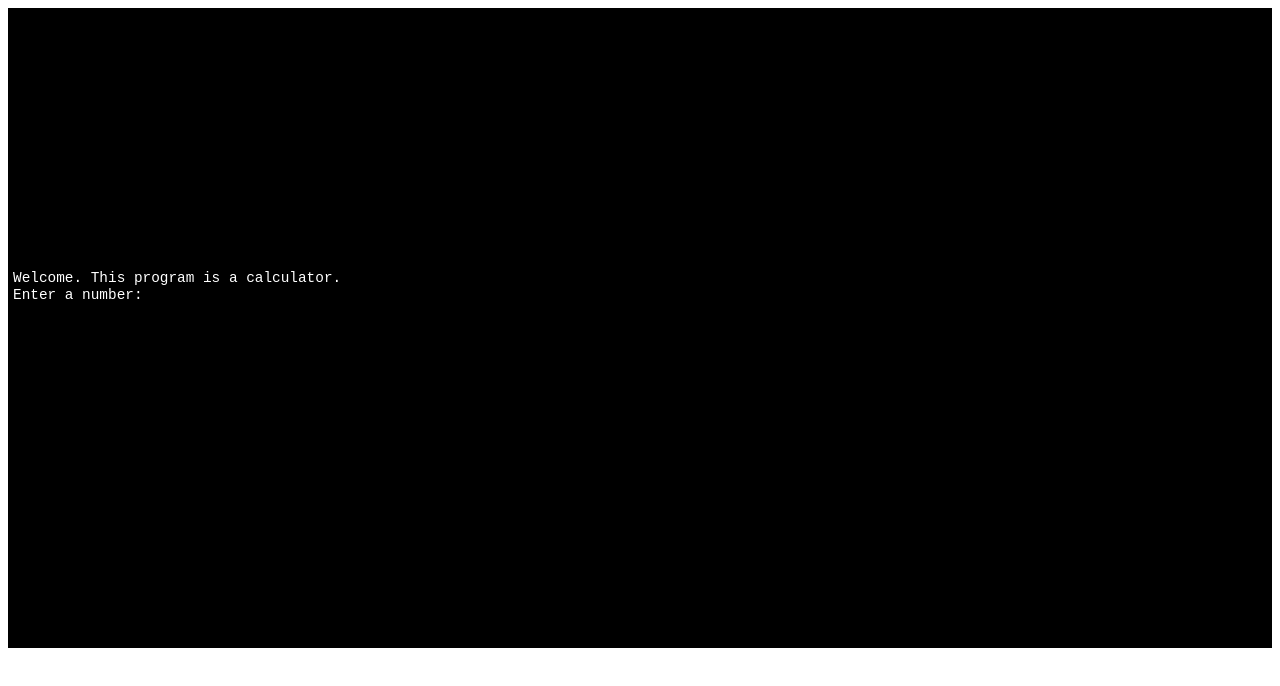
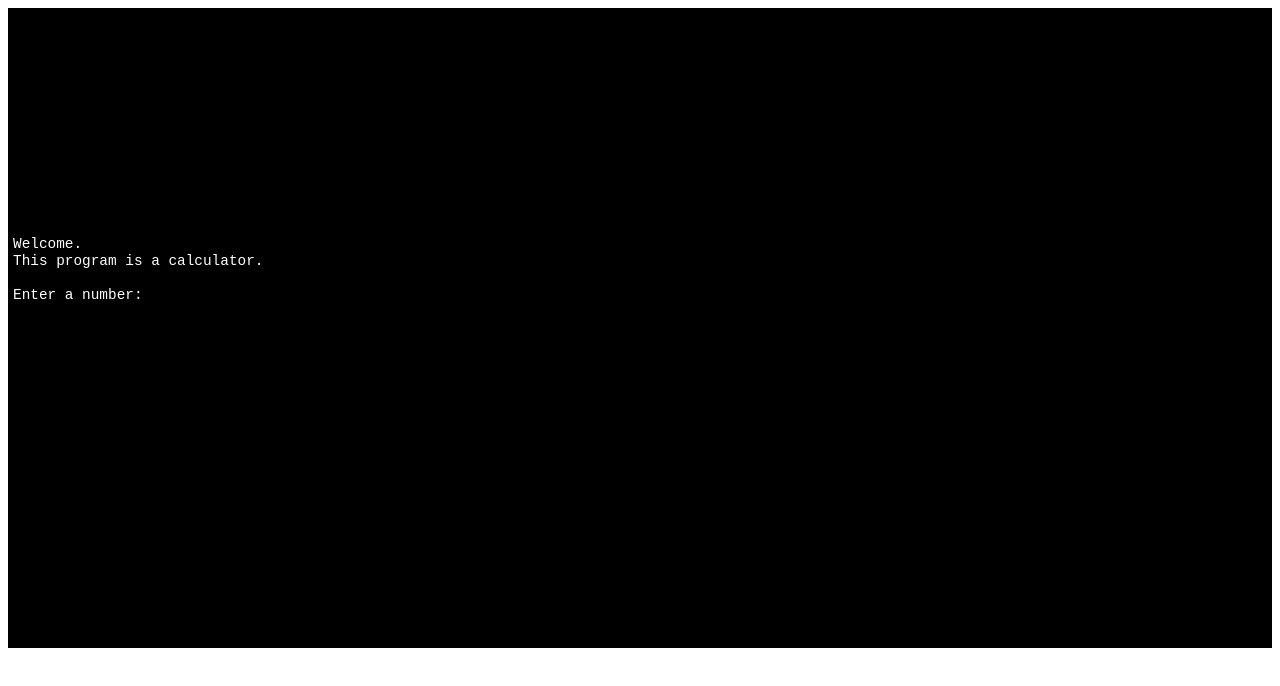
Before and after one commit to sgb004/ObsiCLI, a website built with Vite: page index.html in a window 1280 px wide. Built offline with nearby package versions, Linux system fonts and the light colour scheme.

Commit message:
Fixed break line

```diff
--- a/src/components/obsi-cli/style.css
+++ b/src/components/obsi-cli/style.css
@@ -63,7 +63,7 @@ obsi-cli {
 	}
 
 	pre {
-		white-space: normal;
+		white-space: break-spaces;
 	}
 
 	pre.error {
```
Also changed, not shown: dist/obsi-cli.css.
